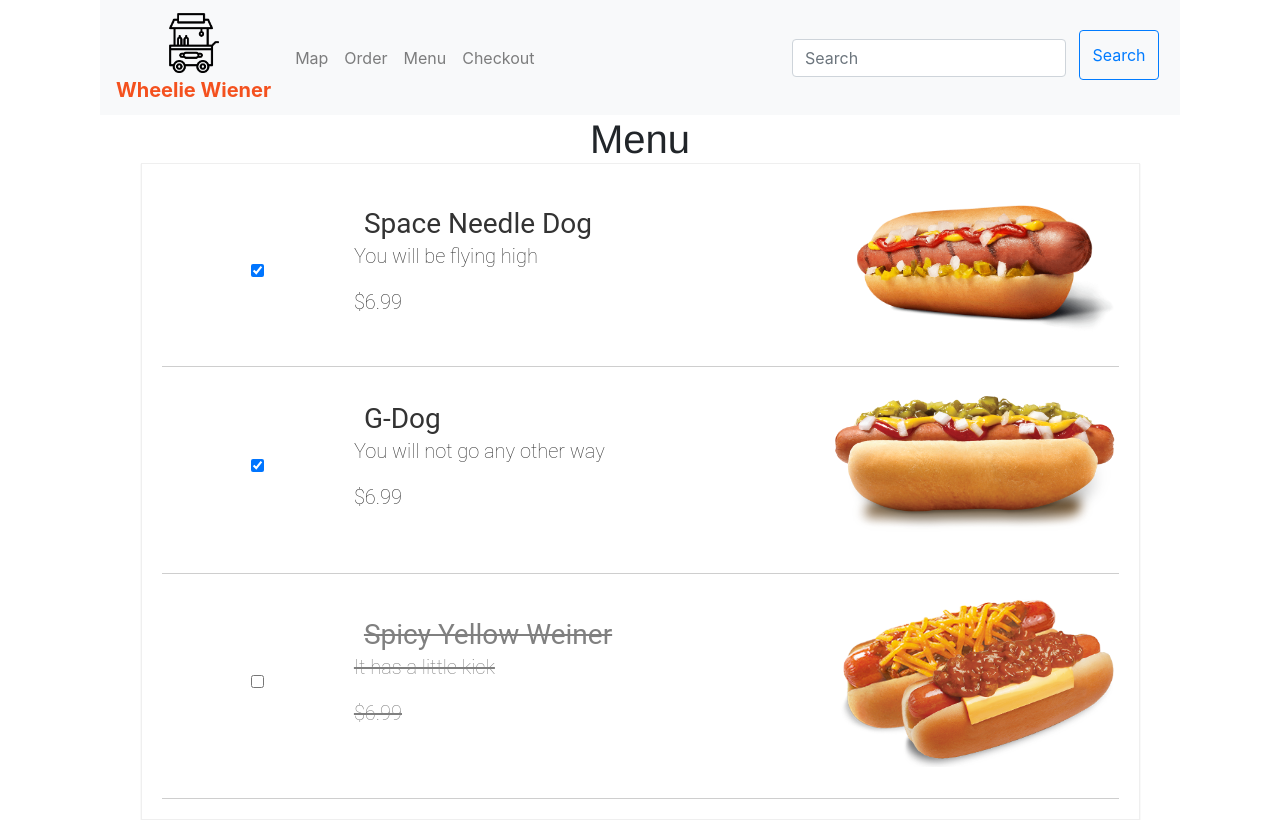
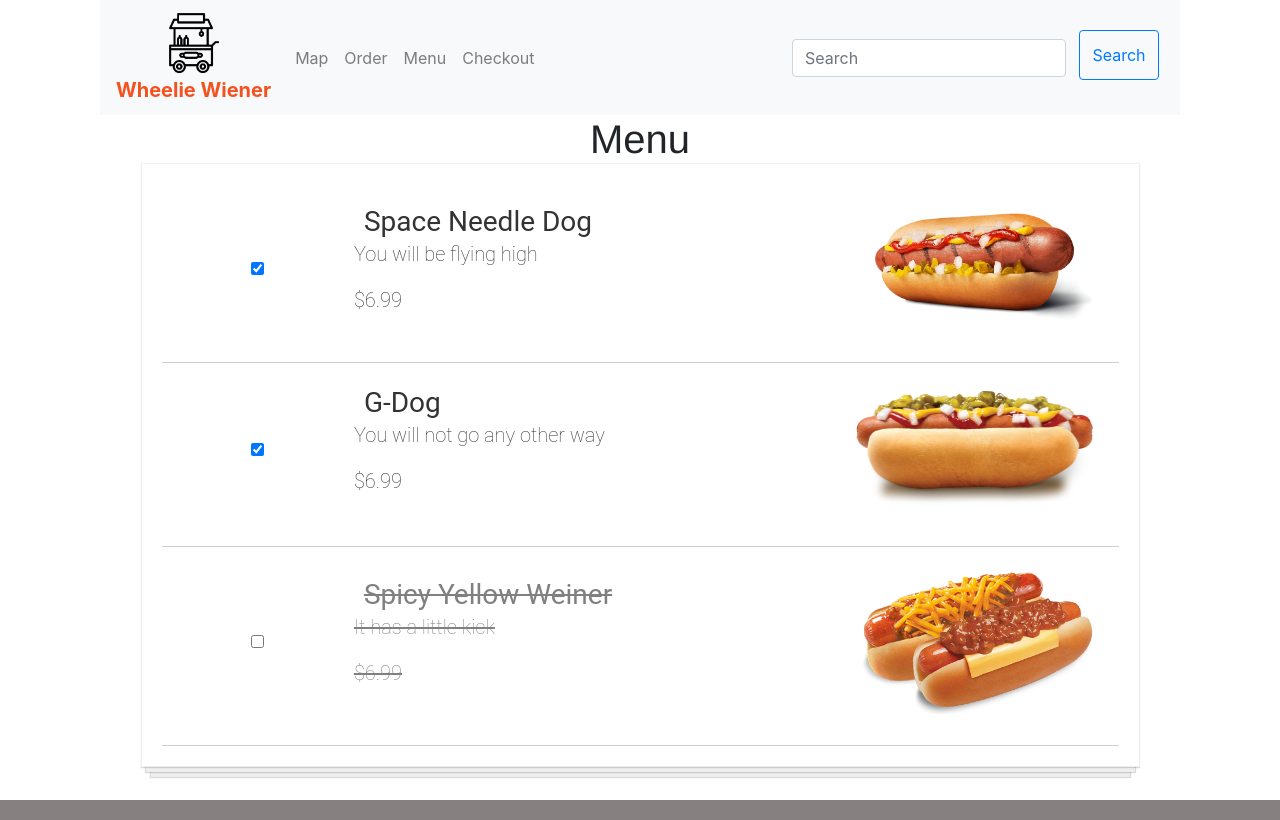
Before and after one commit to nataliagourova/AD320-power-team, a React (Create React App) app in the folder frontend/: page /customer/menuOrder in a window 1280 px wide. Built offline with nearby package versions, Linux system fonts and the light colour scheme; what react-google-maps would draw is missing.

Commit message:
resize hotdog pics on cust menu

```diff
--- a/frontend/src/vendor/MenuItem.css
+++ b/frontend/src/vendor/MenuItem.css
@@ -22,7 +22,7 @@ input[type=checkbox] {
  .Table{
     width: 100%;
  }
- .td1 > {
+ .td1 {
   width: 20%;
   ;
 }
@@ -36,7 +36,7 @@ input[type=checkbox] {
  }
 
  .td3 > img{
-    width: 100%;
+    width:85%;
  }
 
 /* .Menu-Item {
```
